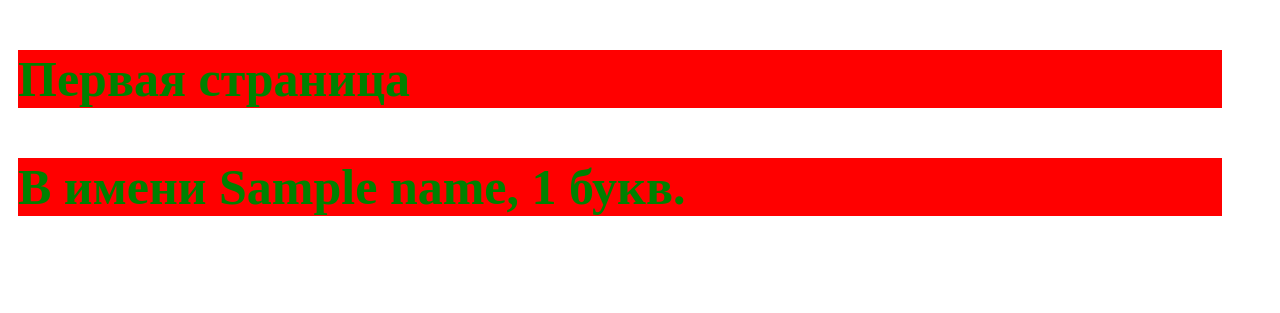
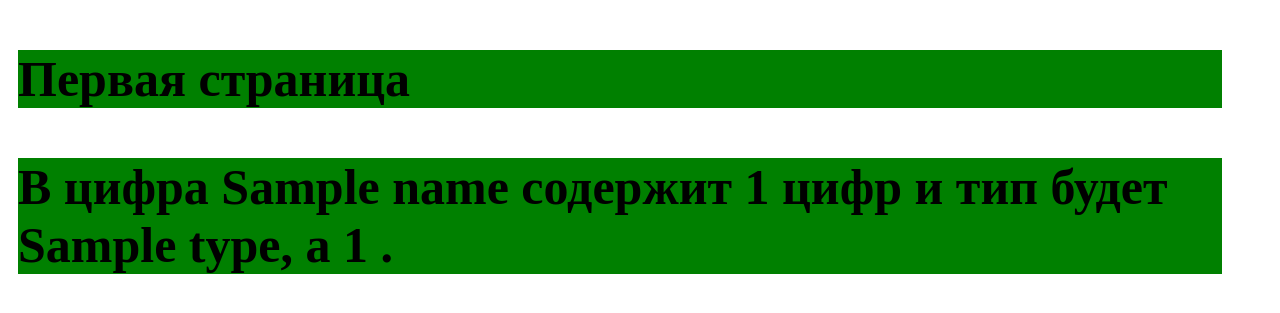
Before and after one commit to aleksandr-melnik/First_site, a Django app: template my_first_site/pages/templates/index.html in a window 1280 px wide. Shown: the top 313 px of the page. Run offline with Django 3.2, Linux system fonts and the light colour scheme; the template is opened without the code that fills it: most values are stand-ins (such as "Sample title", 1, 10 or a date in 2020).

Commit message:
Fitst_site

```diff
--- a/my_first_site/pages/templates/index.html
+++ b/my_first_site/pages/templates/index.html
@@ -5,19 +5,16 @@
     <title>Домашнее задание</title>
     <style>
          h1 {
-            font-size: 70px;
+            font-size: 50px;
             margin: 50px;
-            color: green;
+            color: black;
             margin-left: 10px;
-            background-color:red
+            background-color:green
             }
-        p {font-size: 50px;}
-        h1 {font-size: 50px;}
-
     </style>
 </head>
 <body>
 <h1>Первая страница</h1>
-<h1>В имени {{ name }}, {{ name_length }} букв.</h1>
+<h1>В цифра {{ name }} содержит {{ name_length }} цифр и тип будет {{ type }}, а {{ humanoid }} .</h1>
 </body>
 </html>
```
Also changed, not shown: my_first_site/pages/views.py (+9 -2 lines).
